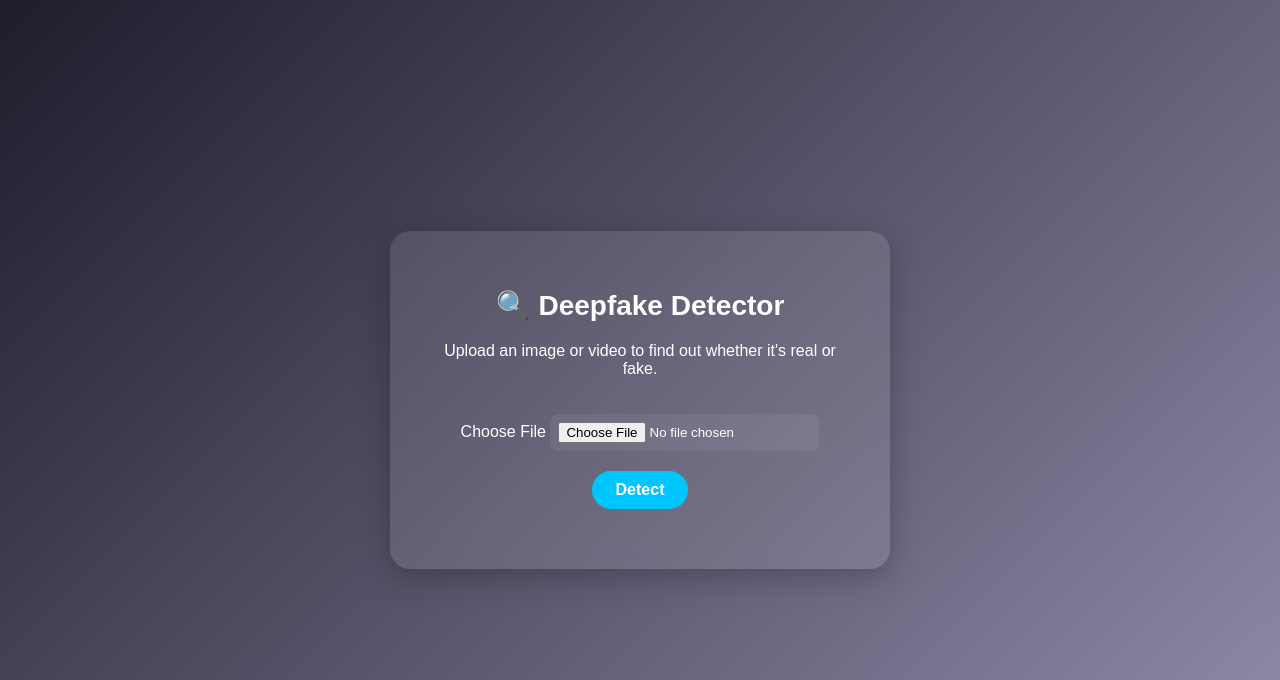
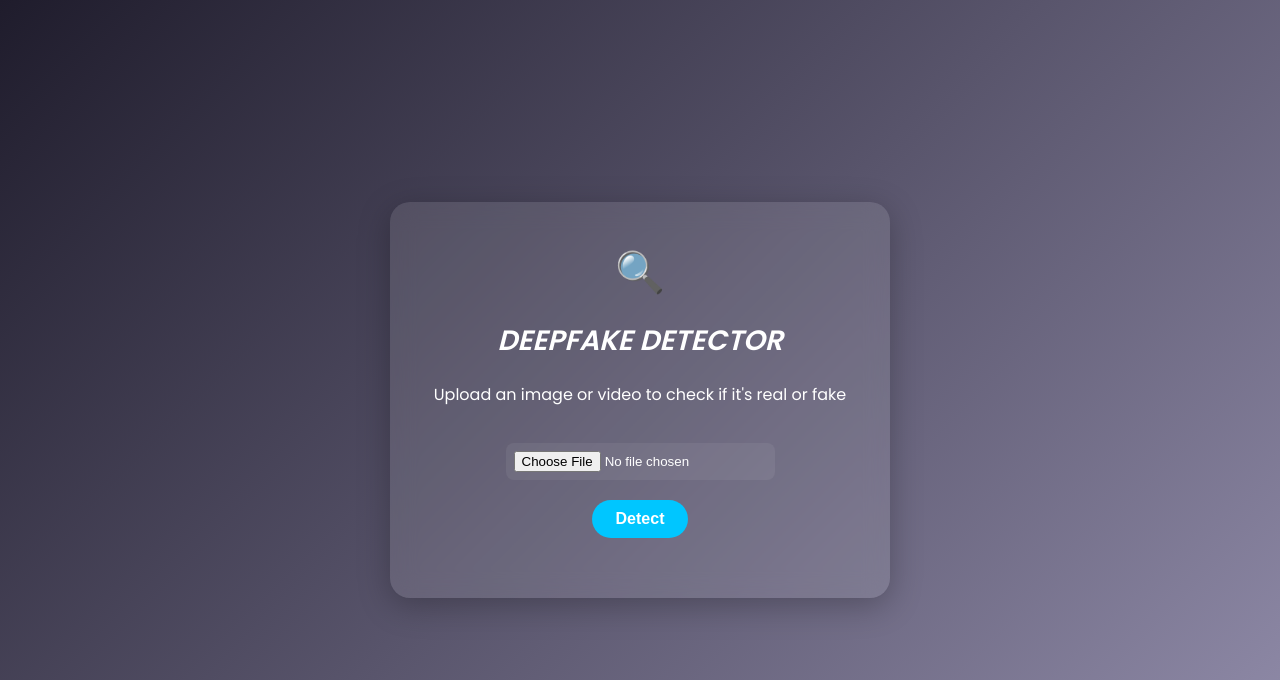
Before and after one commit to lakshmilasya5/deep_fake, a Python web app: template templates/index.html in a window 1280 px wide. Shown: the top 680 px of the page. Run offline with Jinja, Linux system fonts and the light colour scheme; the template is opened without the code that fills it, so the values that code supplies are empty.

Commit message:
Update index.html

```diff
--- a/templates/index.html
+++ b/templates/index.html
@@ -4,21 +4,21 @@
   <meta charset="UTF-8">
   <title>Deepfake Detector</title>
   <link rel="stylesheet" type="text/css" href="{{ url_for('static', filename='style.css') }}">
+  <link href="https://fonts.googleapis.com/css2?family=Poppins:wght@400;600&display=swap" rel="stylesheet">
   <link href="https://fonts.googleapis.com/css2?family=Inter:wght@400;600&display=swap" rel="stylesheet">
 </head>
 <body>
   <div class="container">
-    <h1>🔍 Deepfake Detector</h1>
-    <p>Upload an image or video to find out whether it's real or fake.</p>
+    <div class="icon">🔍</div>
+    <h1><i class="fa fa-bold">DEEPFAKE DETECTOR</i></h1>
+    <p>Upload an image or video to check if it's real or fake </p>
 
     <form id="upload-form" method="POST" enctype="multipart/form-data">
       <label class="upload-btn">
-        Choose File
         <input type="file" name="file" id="file-input" required onchange="previewFile()">
-      </label>
+      </label><br>
       <button type="submit">Detect</button>
     </form>
-
     <!-- Preview Area -->
     <div id="preview-container"></div>
 
```
